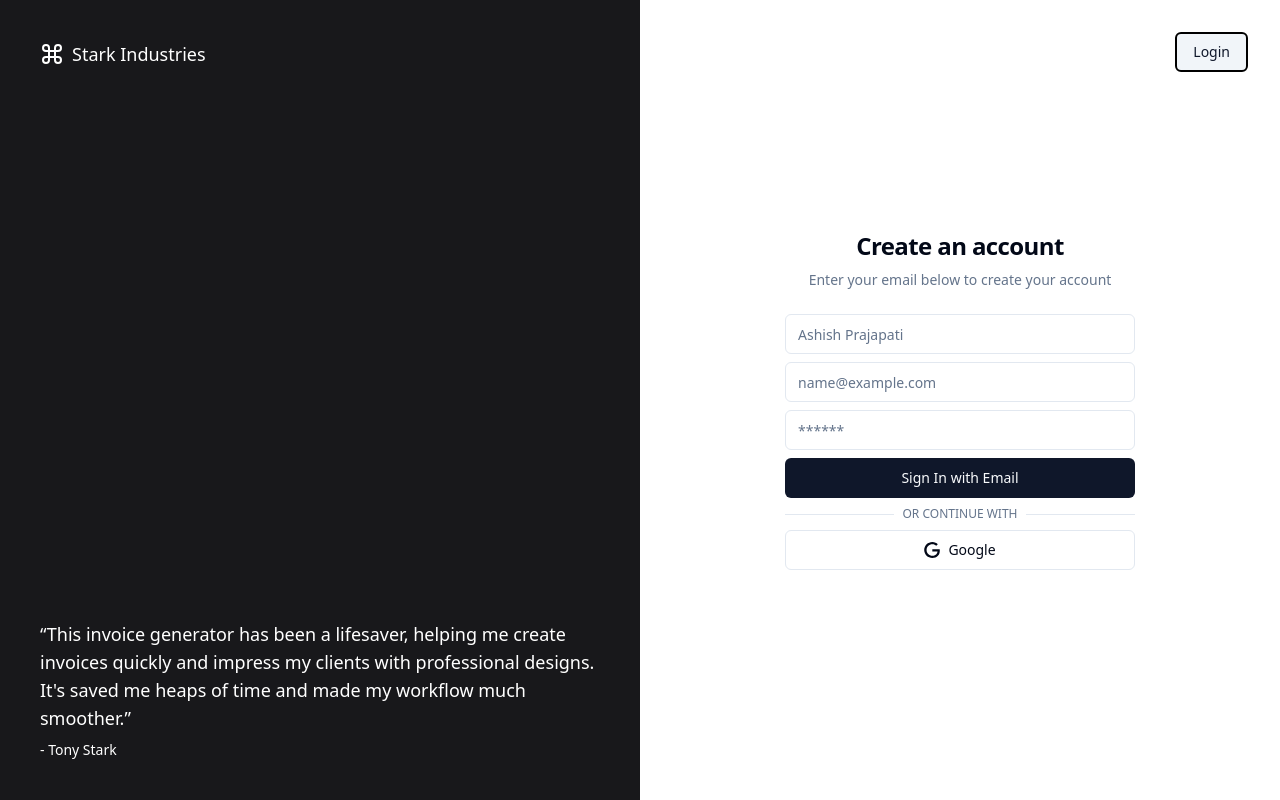
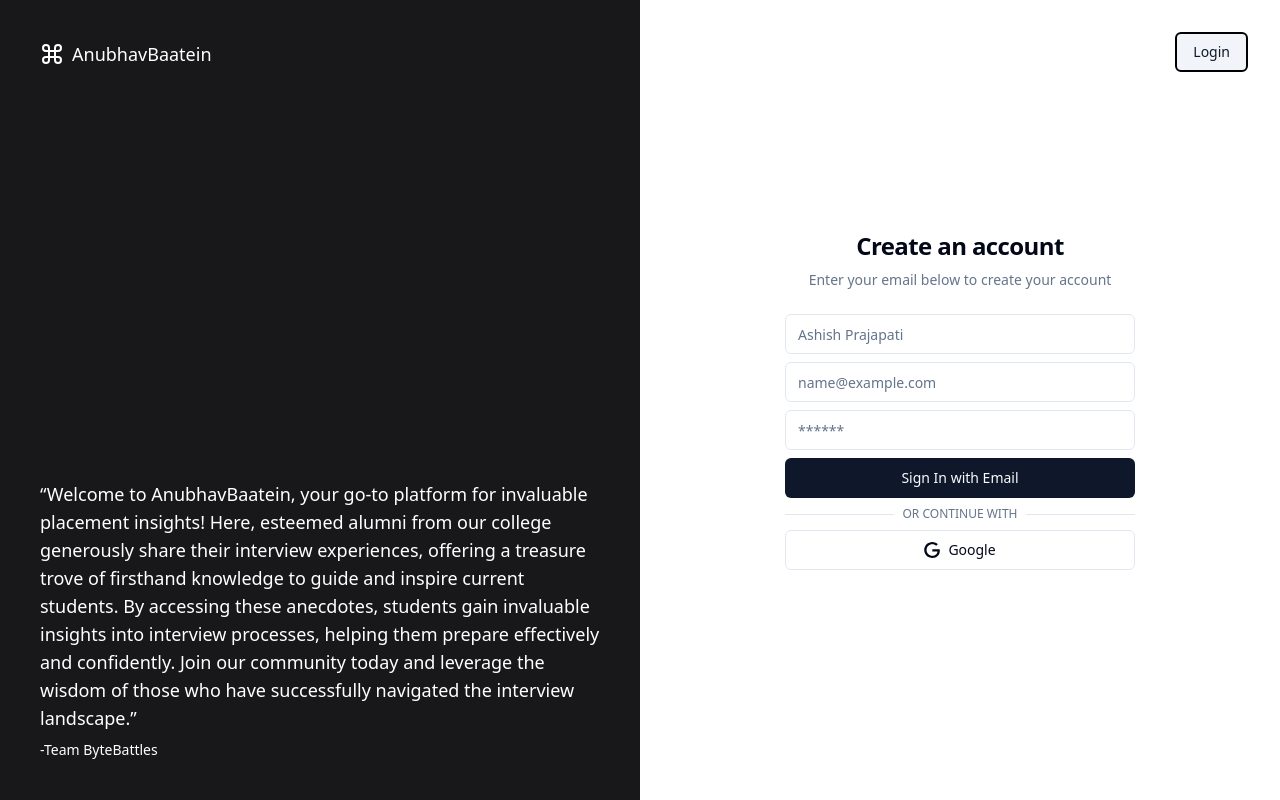
Before and after one commit to kevintamakuwala/Duhacks3.0-AnubhavBaatein, a React (Vite) app in the folder frontend/: page /register in a window 1280 px wide. Built offline with nearby package versions, Linux system fonts and the light colour scheme; no server answers.

Commit message:
Change in content

```diff
--- a/frontend/src/Pages/Register.jsx
+++ b/frontend/src/Pages/Register.jsx
@@ -38,18 +38,15 @@
             >
               <path d="M15 6v12a3 3 0 1 0 3-3H6a3 3 0 1 0 3 3V6a3 3 0 1 0-3 3h12a3 3 0 1 0-3-3" />
             </svg>
-            Stark Industries
+            AnubhavBaatein
           </div>
           <div className="relative z-20 mt-auto">
             <blockquote className="space-y-2">
               <p className="text-lg">
-                &ldquo;This invoice generator has been a lifesaver, helping me
-                create invoices quickly and impress my clients with professional
-                designs. It's saved me heaps of time and made my workflow much
-                smoother.&rdquo;
+                &ldquo;Welcome to AnubhavBaatein, your go-to platform for invaluable placement insights! Here, esteemed alumni from our college generously share their interview experiences, offering a treasure trove of firsthand knowledge to guide and inspire current students. By accessing these anecdotes, students gain invaluable insights into interview processes, helping them prepare effectively and confidently. Join our community today and leverage the wisdom of those who have successfully navigated the interview landscape.&rdquo;
               </p>
 
-              <footer className="text-sm">- Tony Stark</footer>
+              <footer className="text-sm">-Team ByteBattles</footer>
             </blockquote>
           </div>
         </div>
```
